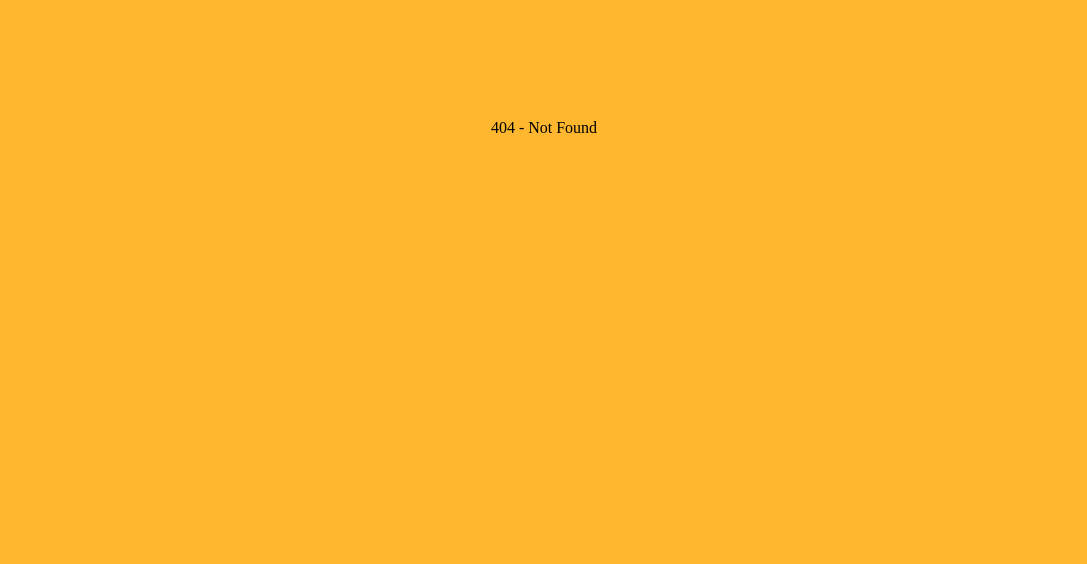
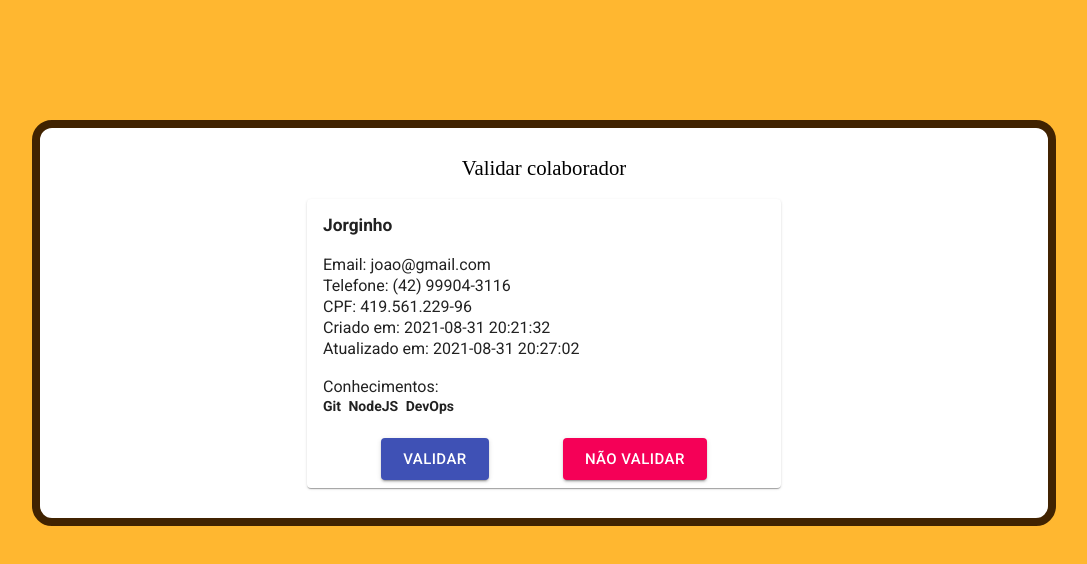
Before and after one commit to mateuskuritza/Manga-rh-Frontend, a React (Create React App) app: page /1/validar in a window 1280 px wide. Before the commit this address had no page. Shown: the top 564 px of the page, without its empty margins (96-1183 px from the left). Built offline with nearby package versions, Linux system fonts and the light colour scheme.

Commit message:
layout done

```diff
--- a/src/App.tsx
+++ b/src/App.tsx
@@ -8,6 +8,7 @@ import {
 import "./reset.css";
 import RegisterPage from './pages/register';
 import RegistersPage from "./pages/registers";
+import ValidatePage from './pages/validate';
 
 function App() {
     return (
@@ -15,6 +16,7 @@ function App() {
             <Switch>
                 <Route exact path="/:collaboratorName/registrar" component={RegisterPage} />
                 <Route exact path="/registros" component={RegistersPage} />
+                <Route exact path="/:collaboratorName/validar" component={ValidatePage} />
                 <Route path="/" component={() => <h1> 404 - Not Found</h1>} />
             </Switch>
         </Router>
--- /dev/null
+++ b/src/interfaces/detailsCollaborator.tsx
@@ -0,0 +1,14 @@
+export default interface IDetailsCollaborator {
+    "id": string,
+    "name": string,
+    "cpf": string,
+    "email": string,
+    "phone": string,
+    "valid": boolean,
+    "update_at": string,
+    "created_at": string,
+    "knowledges": {
+        "id": number,
+        "name": string
+    }[]
+}
--- /dev/null
+++ b/src/pages/validate/InfosCard.tsx
@@ -0,0 +1,97 @@
+import { makeStyles } from '@material-ui/core/styles';
+import styled from "styled-components";
+import Card from '@material-ui/core/Card';
+import CardActionArea from '@material-ui/core/CardActionArea';
+import CardActions from '@material-ui/core/CardActions';
+import CardContent from '@material-ui/core/CardContent';
+import Button from '@material-ui/core/Button';
+import IDetailsCollaborator from '../../interfaces/detailsCollaborator';
+import dayjs from 'dayjs';
+
+const useStyles = makeStyles({
+    root: {
+        maxWidth: 500,
+        width: '50%',
+    },
+});
+
+export default function InfosCard({ data }: { data: IDetailsCollaborator | undefined }) {
+    const classes = useStyles();
+
+    function validate() {
+        // send validate to API
+    }
+
+    function unValidate() {
+        // send unvalidate to API
+    }
+
+    return (
+        <Container>
+            <Card className={classes.root}>
+                <CardActionArea>
+                    <CardContent>
+                        <h2>
+                            {data?.name}
+                        </h2>
+                        <p>
+                            Email: {data?.email}
+                        </p>
+                        <p>
+                            Telefone: {data?.phone}
+                        </p>
+                        <p>
+                            CPF: {data?.cpf}
+                        </p>
+                        <p>
+                            Criado em: {dayjs(data?.created_at).locale('br').format('YYYY-MM-DD HH:mm:ss')}
+                        </p>
+                        <p>
+                            Atualizado em: {dayjs(data?.update_at).locale('br').format('YYYY-MM-DD HH:mm:ss')}
+                        </p>
+                        <br></br>
+                        <div>
+                            <p>Conhecimentos:</p>
+                            {data?.knowledges.map(skill => <strong style={{ fontWeight: 600 }} key={skill.id}>{skill.name} </strong>)}
+                        </div>
+                    </CardContent>
+                </CardActionArea>
+                <CardActions className="center-buttons">
+                    <Button onClick={validate} variant="contained" size="large" color="primary">
+                        Validar
+                    </Button>
+                    <Button onClick={unValidate} variant="contained" size="large" color="secondary">
+                        Não validar
+                    </Button>
+                </CardActions>
+            </Card >
+        </Container>
+    );
+}
+
+const Container = styled.div`
+    .center-buttons{
+        display: flex;
+        align-items: center;
+        justify-content: space-evenly;
+    }
+    width: 100%;
+    display: flex;
+    align-items: center;
+    justify-content: center;
+
+    h2{
+        font-weight: 600;
+    }
+
+    p{
+        font-size: 16px;
+        margin: 2px 0;
+    }
+
+    strong{
+        font-weight: 600;
+        font-size: 14px;
+        margin-right: 4px;
+    }
+`;
--- /dev/null
+++ b/src/pages/validate/index.tsx
@@ -0,0 +1,65 @@
+import { useEffect } from "react";
+import { useState } from "react";
+import { useParams } from "react-router-dom";
+import styled from "styled-components";
+import IDetailsCollaborator from "../../interfaces/detailsCollaborator";
+import InfosCard from "./InfosCard";
+
+export default function ValidatePage() {
+
+    const [data, setData] = useState<IDetailsCollaborator>();
+    const { collaboratorName } = useParams<{ collaboratorName: string }>();
+
+    useEffect(() => {
+        // GET data API /collaboratorName
+        setData({
+            "id": "4fa1753c-5bfb-4c3a-bb2f-b33898a7b203",
+            "name": "Jorginho",
+            "cpf": "419.561.229-96",
+            "email": "joao@gmail.com",
+            "phone": "(42) 99904-3116",
+            "valid": false,
+            "update_at": "2021-08-31T20:27:02.509Z",
+            "created_at": "2021-08-31T20:21:32.078Z",
+            "knowledges": [
+                {
+                    "id": 1,
+                    "name": "Git"
+                },
+                {
+                    "id": 3,
+                    "name": "NodeJS"
+                },
+                {
+                    "id": 5,
+                    "name": "DevOps"
+                }
+            ]
+        })
+    }, [])
+
+    return (
+        <Container>
+            <h2>Validar colaborador</h2>
+            <InfosCard data={data} />
+        </Container>
+    )
+}
+
+const Container = styled.div`
+    border: 8px solid #412301;
+    border-radius: 20px;
+    width: 80%;
+    min-width: 300px;
+    padding: 30px;
+    background-color: white;
+    display: flex;
+    align-items: center;
+    justify-content: center;
+    flex-direction: column;
+
+    h2{
+        font-size: 1.3em;
+        margin-bottom: 20px;
+    }
+`;
--- a/src/reset.css
+++ b/src/reset.css
@@ -31,7 +31,7 @@ footer, header, hgroup, menu, nav, section {
 body {
 	line-height: 1;
 }
-ol, ul {
+ul {
 	list-style: none;
 }
 blockquote, q {
```
